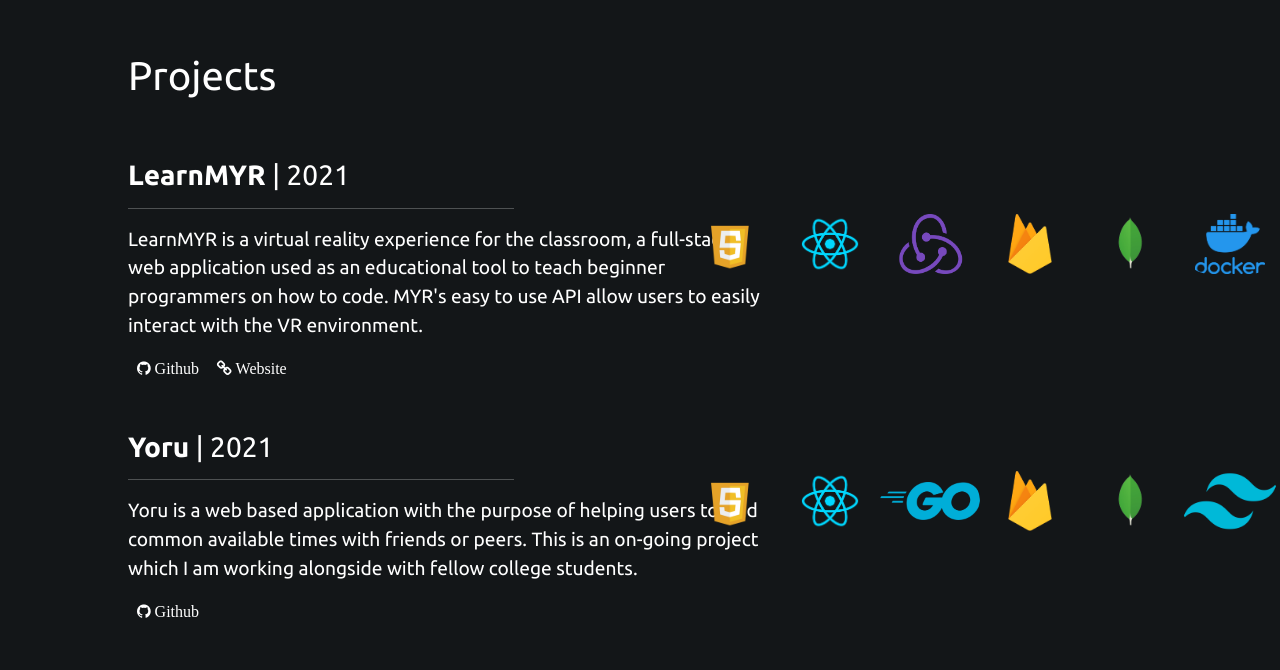
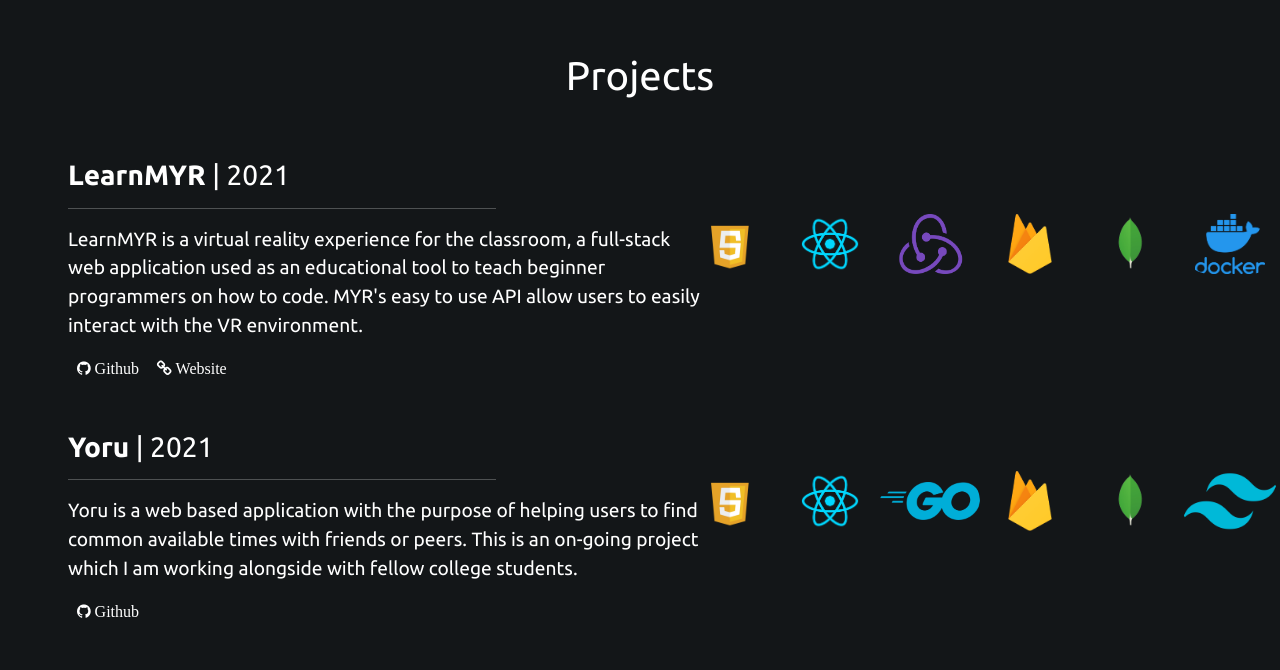
Before and after one commit to bryanmontalvan/portfolio-website, a plain HTML site: page index.html in a window 1280 px wide. Shown: the part 1604-2274 px from the top of the page. Drawn offline with nearby package versions, Linux system fonts and the light colour scheme.

Commit message:
Projects section units change

```diff
--- a/style.css
+++ b/style.css
@@ -209,14 +209,15 @@ hr{
 .projects h2{
 	padding-top: 5vh;
 	font-size: 5vh;
-	padding-left: 10vw;
+	/* padding-left: 5.5%; */
+	text-align: center;
 }
 
 .project-container {
   /* border: 2px solid blue; */
   height: 80vh;
   display: grid;
-  grid-template-columns: 1fr 1fr 0.5fr 1.5fr;
+  grid-template-columns: 1fr 1fr 0.25fr 1.75fr;
   grid-template-rows: 1fr 1fr 1fr;
   gap: 0px 0px;
   grid-auto-flow: row;
@@ -244,7 +245,7 @@ hr{
 
 .project-liste{
 	padding-top: 50px;
-	padding-left: 10vw;
+	padding-left: 10%;
 }
 
 .project-container img{
```
